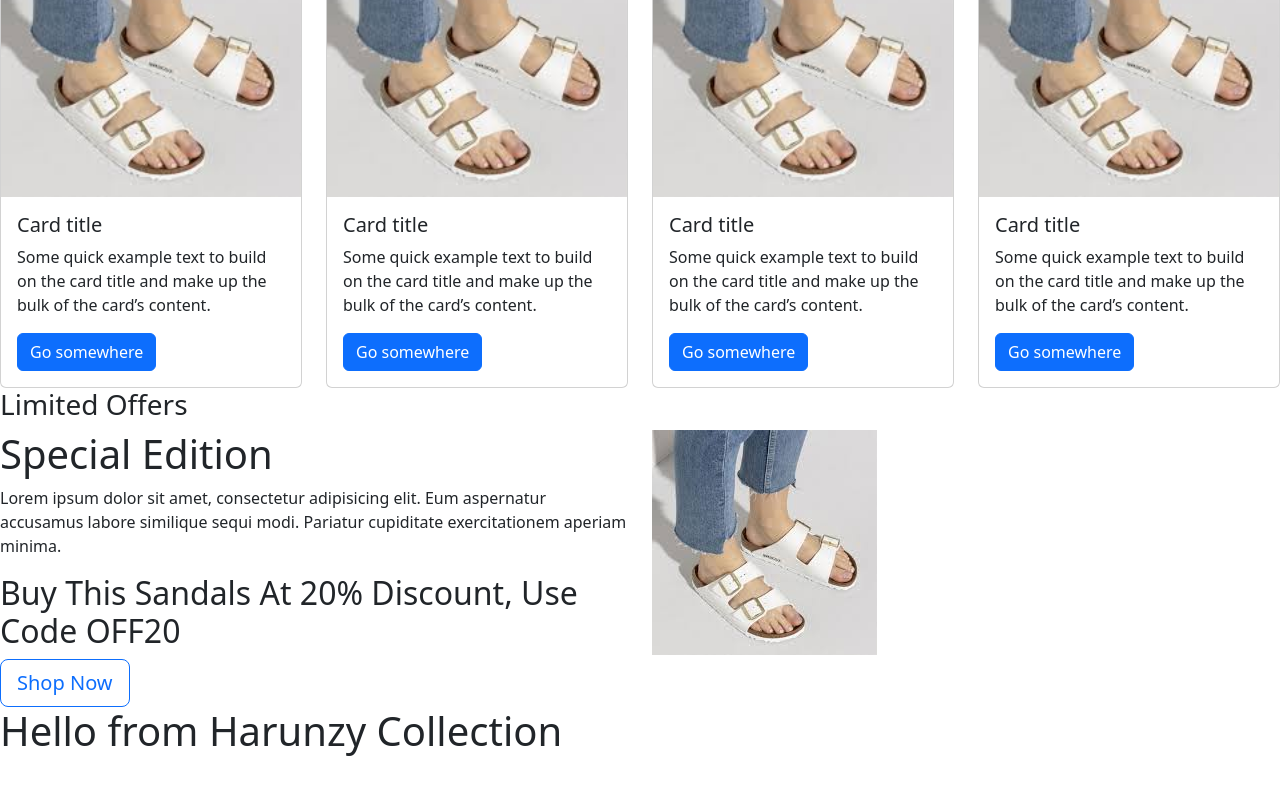
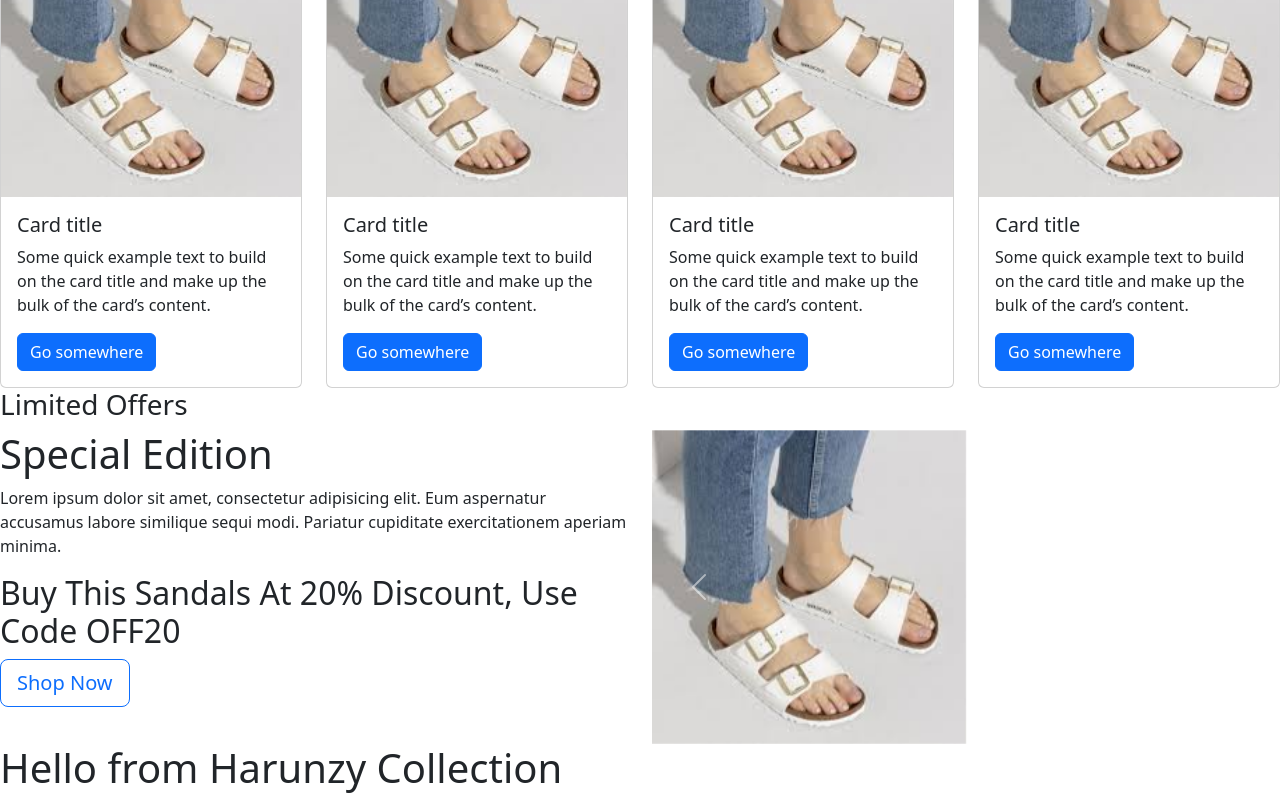
Before and after one commit to HarunaZakaria/HarunzyCollection, a React (Vite) app: page / in a window 1280 px wide. Shown: the part 886-1686 px from the top of the page. Before the commit the page ends 1649 px from the top, so only its background shows below. Built offline with nearby package versions, Linux system fonts and the light colour scheme.

Commit message:
add a carousel images to limited items

```diff
--- a/src/Components/Header.jsx
+++ b/src/Components/Header.jsx
@@ -110,7 +110,27 @@
                     <button type="button" className="btn btn-lg btn-outline-primary">Shop Now</button>
                 </div>
                 <div className="col-lg-6">
-                    <img src="/images/sandals.jpg" alt="" />
+                    <div id="carouselExample" class="carousel slide" data-bs-ride="carousel">
+                    <div class="carousel-inner">
+                        <div class="carousel-item active">
+                        <img src="/images/sandals.jpg" class="d-block w-50" alt="..."/>
+                        </div>
+                        <div class="carousel-item">
+                        <img src="/images/sandals.jpg" class="d-block w-50" alt="..."/>
+                        </div>
+                        <div class="carousel-item">
+                        <img src="/images/sandals.jpg" class="d-block w-50" alt="..."/>
+                        </div>
+                    </div>
+                    <button class="carousel-control-prev" type="button" data-bs-target="#carouselExample" data-bs-slide="prev">
+                        <span class="carousel-control-prev-icon" aria-hidden="true"></span>
+                        <span class="visually-hidden">Previous</span>
+                    </button>
+                    <button class="carousel-control-next" type="button" data-bs-target="#carouselExample" data-bs-slide="next">
+                        <span class="carousel-control-next-icon" aria-hidden="true"></span>
+                        <span class="visually-hidden">Next</span>
+                    </button>
+                    </div>
                 </div>
             </div>
             {/* Special offers section end */}
```
